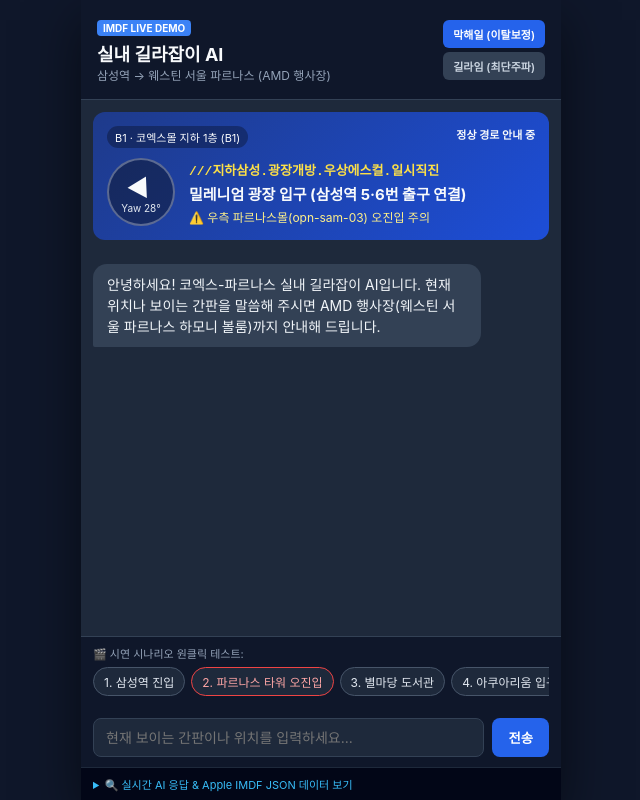
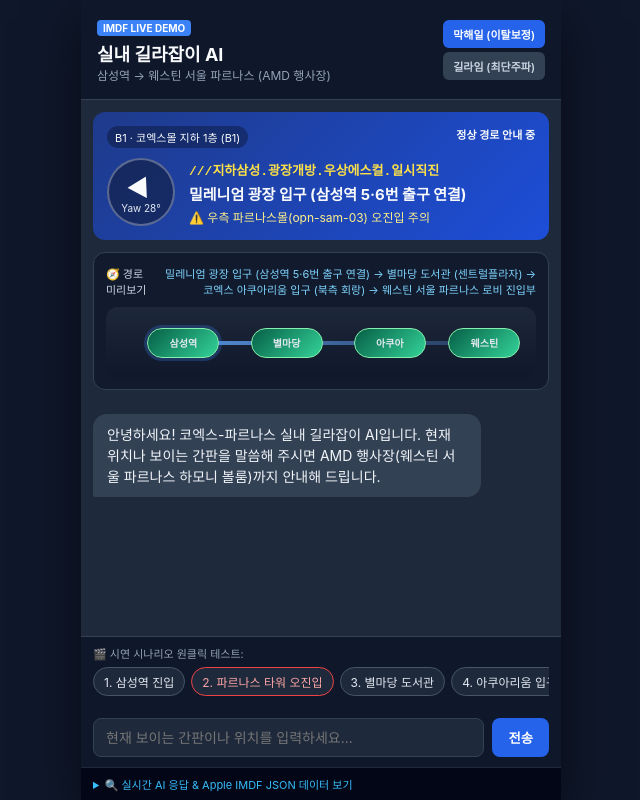
Before and after one commit to Shiene1010/coex-indoor-guide-demo, a plain HTML site: page index.html in a window 1280 px wide. Shown: the whole page, without its empty margins (319-959 px from the left). Drawn offline with Linux system fonts and the light colour scheme.

Commit message:
Add route mini-map visualization

```diff
--- a/app.js
+++ b/app.js
@@ -184,6 +184,16 @@ function updateHUD(nodeId) {
   const routeState = detectRouteDeviation(nodeId, currentRouteState && currentRouteState.lastUserText ? currentRouteState.lastUserText : '');
   const alertLevel = routeState.alertLevel || node.alert_level;
 
+  const routeMapNodes = document.querySelectorAll('.map-node');
+  const routeLabels = routePath.map((id) => imdfData.nodes[id]?.name || id);
+  document.getElementById('route-step-label').textContent = routeLabels.join(' → ');
+
+  routeMapNodes.forEach((mapNode) => {
+    const nodeIdValue = mapNode.dataset.node;
+    mapNode.classList.toggle('active', nodeIdValue === nodeId);
+    mapNode.classList.toggle('visited', routePath.includes(nodeIdValue));
+  });
+
   // 패널 스타일 변경
   const hudPanel = document.getElementById('hud-panel');
   hudPanel.className = `hud-panel ${alertLevel}`;
--- a/index.html
+++ b/index.html
@@ -41,6 +41,20 @@
       </div>
     </section>
 
+    <section class="route-preview">
+      <div class="route-header">
+        <span>🧭 경로 미리보기</span>
+        <span id="route-step-label">삼성역 → 별마당 → 아쿠아 → 웨스틴</span>
+      </div>
+      <div class="mini-map" id="mini-map">
+        <div class="track-line"></div>
+        <div class="map-node active" data-node="opn-sam-01"><span>삼성역</span></div>
+        <div class="map-node" data-node="opn-central-starfield"><span>별마당</span></div>
+        <div class="map-node" data-node="unt-aquarium-entrance"><span>아쿠아</span></div>
+        <div class="map-node" data-node="opn-westin-lobby"><span>웨스틴</span></div>
+      </div>
+    </section>
+
     <!-- 대화형 길찾기 채팅 영역 -->
     <main id="chat-box" class="chat-box"></main>
 
--- a/style.css
+++ b/style.css
@@ -91,6 +91,88 @@ body {
 
 .hud-panel.arrived_building {
   background: linear-gradient(135deg, #065f46, #059669);
+}
+
+.route-preview {
+  margin: 0 12px 12px;
+  padding: 12px 12px 10px;
+  background: rgba(15, 23, 42, 0.8);
+  border: 1px solid #334155;
+  border-radius: 12px;
+}
+
+.route-header {
+  display: flex;
+  justify-content: space-between;
+  gap: 10px;
+  font-size: 11px;
+  color: #cbd5e1;
+  margin-bottom: 10px;
+}
+
+.route-header span:last-child {
+  color: #7dd3fc;
+  text-align: right;
+}
+
+.mini-map {
+  position: relative;
+  height: 72px;
+  border-radius: 12px;
+  background: linear-gradient(180deg, rgba(30, 41, 59, 0.9), rgba(15, 23, 42, 0.8));
+  overflow: hidden;
+}
+
+.track-line {
+  position: absolute;
+  left: 12%;
+  right: 12%;
+  top: 50%;
+  height: 4px;
+  transform: translateY(-50%);
+  background: linear-gradient(90deg, rgba(96, 165, 250, 0.9), rgba(96, 165, 250, 0.2));
+  border-radius: 4px;
+}
+
+.map-node {
+  position: absolute;
+  top: 50%;
+  width: 72px;
+  height: 30px;
+  transform: translate(-50%, -50%);
+  display: flex;
+  align-items: center;
+  justify-content: center;
+  border-radius: 999px;
+  background: rgba(51, 65, 85, 0.95);
+  border: 1px solid rgba(148, 163, 184, 0.7);
+  color: #e2e8f0;
+  font-size: 10px;
+  font-weight: 700;
+  text-align: center;
+  padding: 0 8px;
+  transition: all 0.25s ease;
+}
+
+.map-node span {
+  line-height: 1.1;
+  display: inline-block;
+}
+
+.map-node[data-node="opn-sam-01"] { left: 18%; }
+.map-node[data-node="opn-central-starfield"] { left: 42%; }
+.map-node[data-node="unt-aquarium-entrance"] { left: 66%; }
+.map-node[data-node="opn-westin-lobby"] { left: 88%; }
+
+.map-node.active {
+  background: linear-gradient(135deg, #2563eb, #38bdf8);
+  border-color: #93c5fd;
+  box-shadow: 0 0 0 3px rgba(59, 130, 246, 0.25);
+}
+
+.map-node.visited {
+  background: linear-gradient(135deg, #065f46, #34d399);
+  border-color: #86efac;
 }
 
 @keyframes pulseWarning {
```
